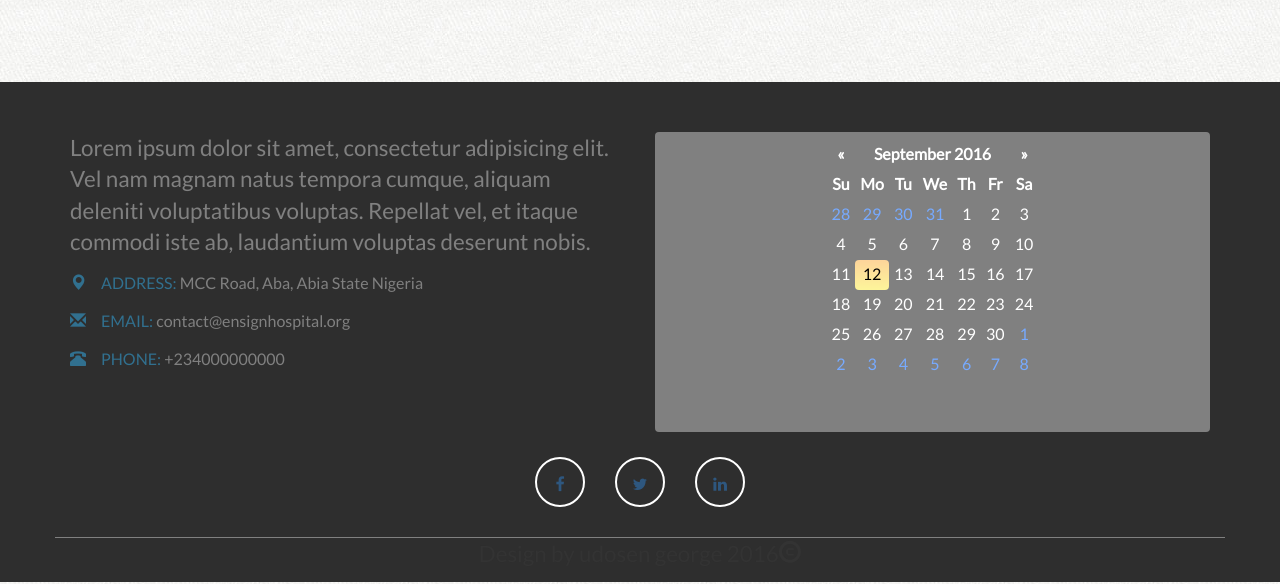
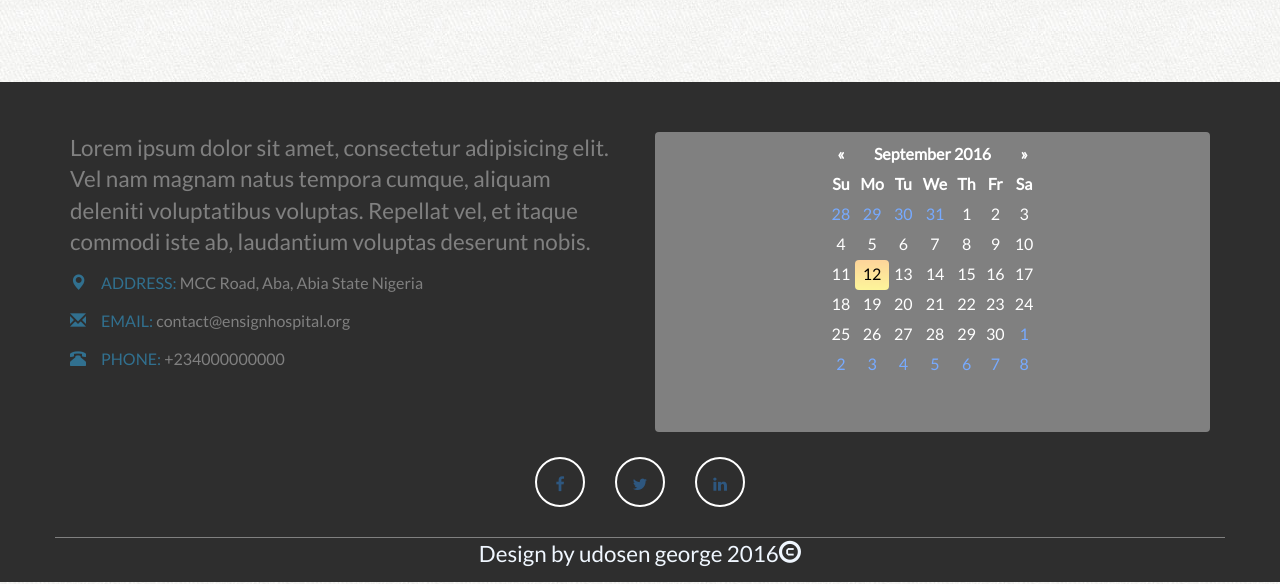
Before and after one commit to udoyen/ensign_hospital, a plain HTML site: page index.html in a window 1280 px wide. Shown: the part 3694-4278 px from the top of the page. Drawn offline with nearby package versions, Linux system fonts and the light colour scheme; files whose address does not match are found by name; a web font is replaced by a local one.

Commit message:
Footer Calendar.
Footer calendar done 2.

```diff
--- a/assets/css/ebs-bootstrap-datepicker4.css
+++ b/assets/css/ebs-bootstrap-datepicker4.css
@@ -33,3 +33,7 @@ td.today.day{
 td.new.day{
   color:#77aaff !important;
 }
+
+td.day:hover{
+  color:#333;
+}
--- a/assets/css/main.css
+++ b/assets/css/main.css
@@ -666,3 +666,7 @@ div#footer-top-right{
   text-align:left;
   color:grey;
 }
+
+p#copright-tex{
+  color:#F0F7FF;
+}
--- a/index.html
+++ b/index.html
@@ -301,7 +301,7 @@
                 </div>
                 <div class="row foot-box" id="fbox-3">
                     <div class="col-md-12">
-                        <p>Design by udosen george 2016<i class="glyphicon glyphicon-copyright-mark"></i></p>
+                        <p id="copright-tex">Design by udosen george 2016<i class="glyphicon glyphicon-copyright-mark"></i></p>
                     </div>
                 </div>
             </div>
```
